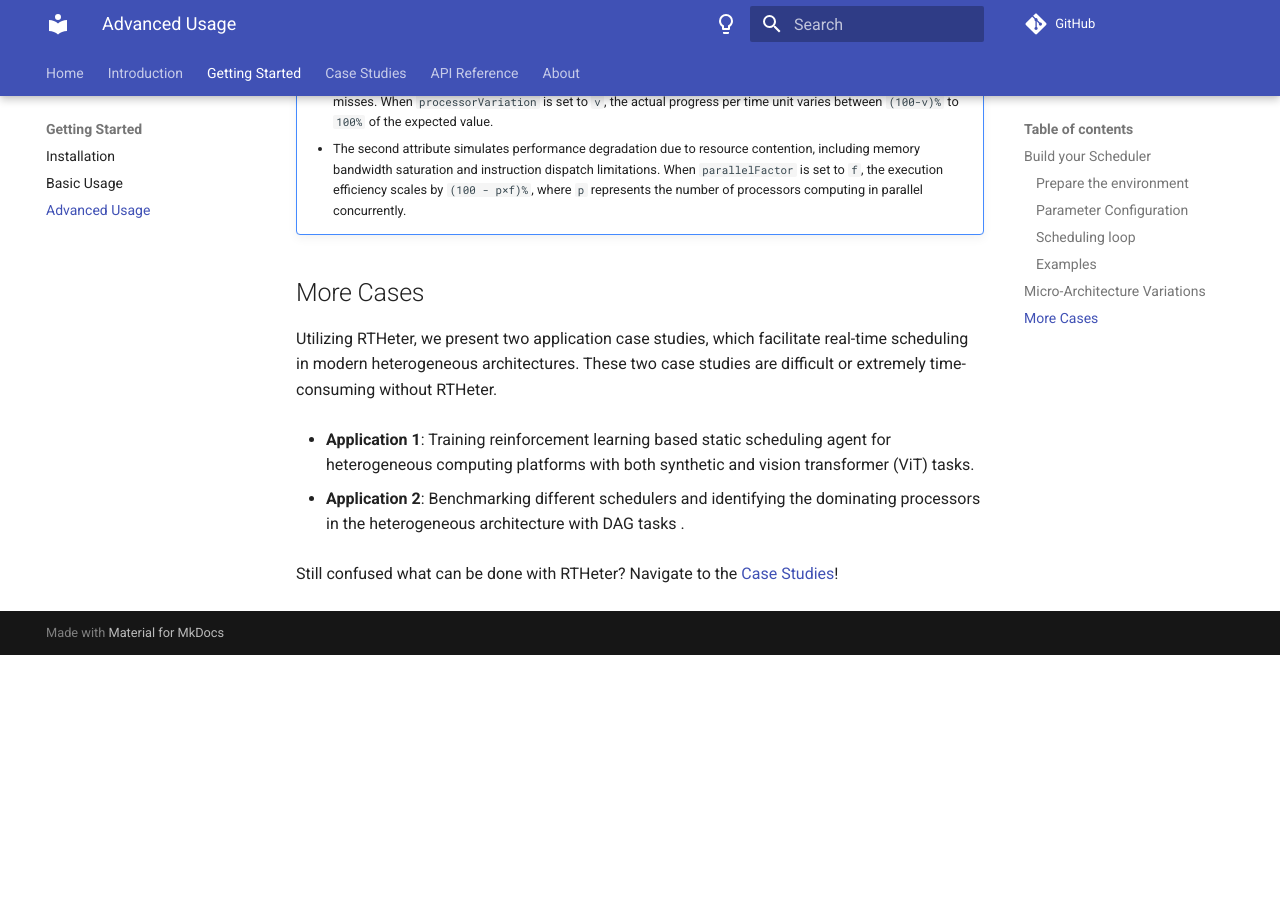
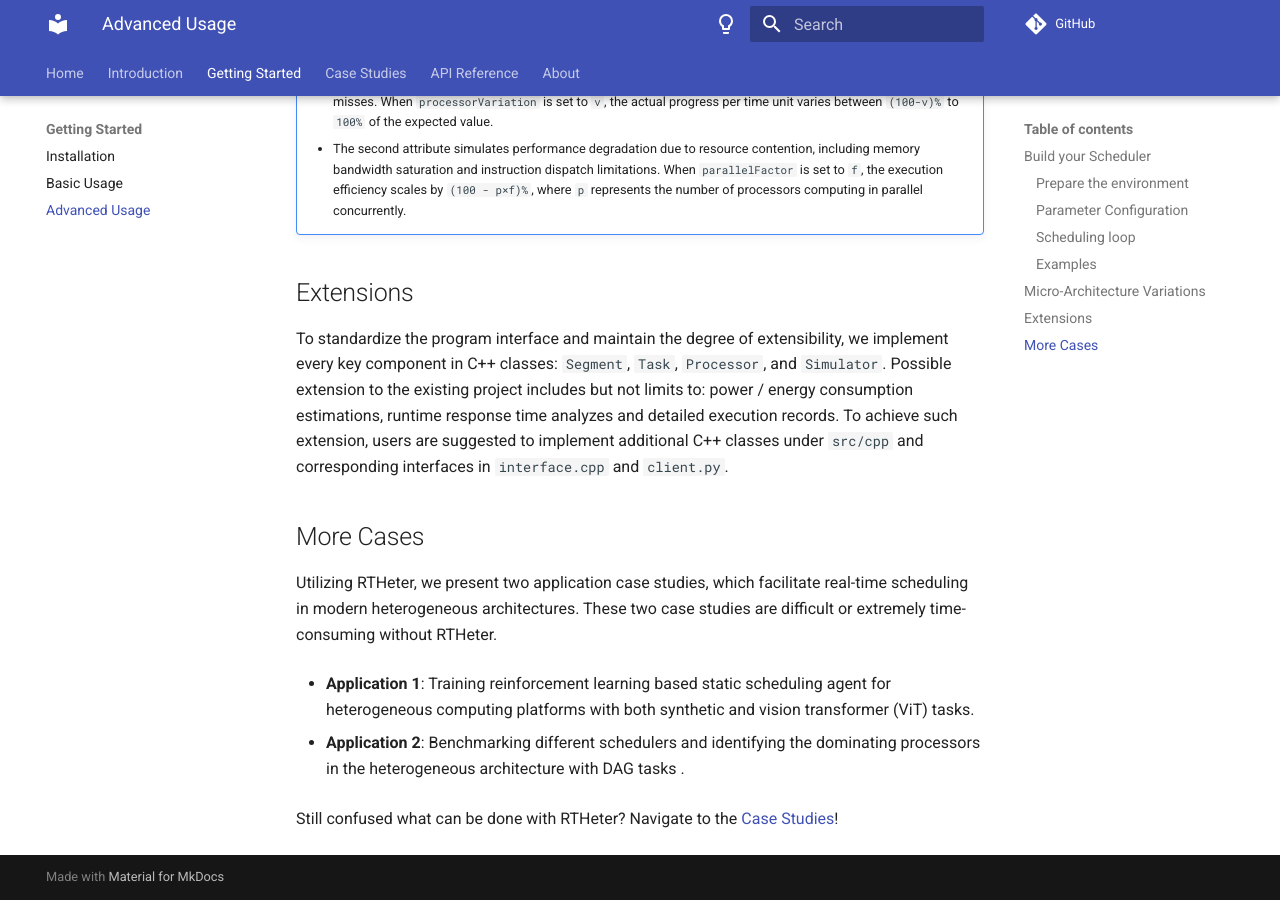
Before and after one commit to EHPCL/RTHeter, an MkDocs documentation site: the page built from docs/advanced_usage.md, in a window 1280 px wide and 900 px high, scrolled down 2802 px. Built offline with MkDocs 1.6.1 and Material for MkDocs 9.7.7, drawn with Linux system fonts in a browser that asks for light colours; comment, search, counter and statistics services are not loaded; before the commit the page ends 3457 px from its top, so only the background shows below that.

Commit message:
perf(docs): how to make extensions

```diff
--- a/docs/advanced_usage.md
+++ b/docs/advanced_usage.md
@@ -141,6 +141,9 @@ cli.set_processor_parallel_factor("CPU", 0)
 </p>
 </div>
 
+## Extensions
+
+To standardize the program interface and maintain the degree of extensibility, we implement every key component in C++ classes: `Segment`, `Task`, `Processor`, and `Simulator`. Possible extension to the existing project includes but not limits to: power / energy consumption estimations, runtime response time analyzes and detailed execution records. To achieve such extension, users are suggested to implement additional C++ classes under `src/cpp` and corresponding interfaces in `interface.cpp` and `client.py`.
 
 ## More Cases
 
```
